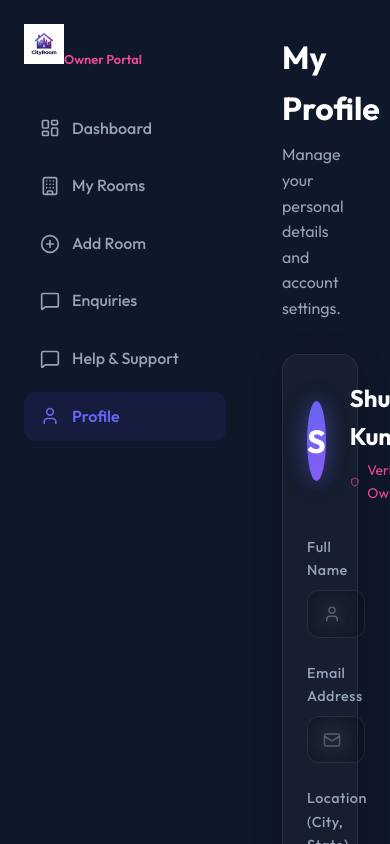
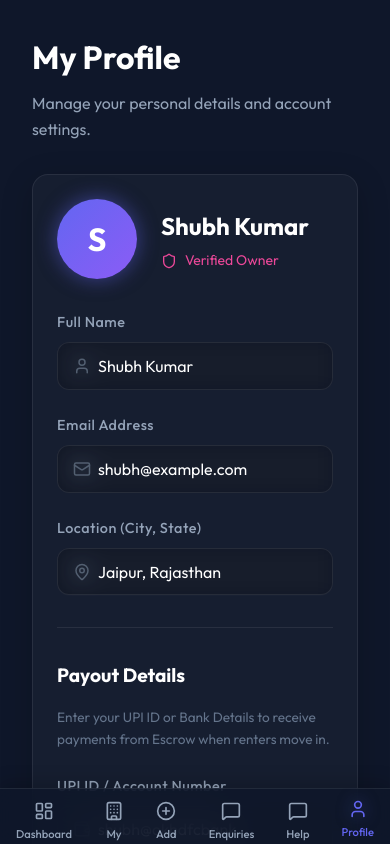
Before and after one commit to shubh-source/City-Room, a React (Vite) app: page /owner/profile in a window 390 px wide. Shown: the top 844 px of the page. Built offline with nearby package versions, Linux system fonts and the light colour scheme.

Commit message:
Update mobile UI and add KYC section

```diff
--- a/src/components/OwnerLayout.jsx
+++ b/src/components/OwnerLayout.jsx
@@ -15,17 +15,16 @@ const OwnerLayout = () => {
 
   return (
     <div style={{ display: 'flex', minHeight: '100vh', backgroundColor: 'var(--bg-color)' }}>
-      {/* Sidebar Navigation */}
-      <nav style={{
+      {/* Sidebar Navigation (Desktop) */}
+      <nav className="desktop-only" style={{
         width: '250px',
         backgroundColor: 'var(--surface-color)',
         borderRight: '1px solid var(--border-color)',
-        display: 'flex',
         flexDirection: 'column',
         padding: '1.5rem'
       }}>
         <div style={{ marginBottom: '2rem' }}>
-          <img src="/logo.png" alt="CityRoom Logo" style={{ height: '40px', objectFit: 'contain' }} />
+          <img src="/logo.png" alt="CityRoom Logo" style={{ height: '40px', objectFit: 'contain', borderRadius: '8px' }} />
           <span style={{ fontSize: '0.8rem', color: 'var(--secondary-color)', fontWeight: '600' }}>Owner Portal</span>
         </div>
 
@@ -77,9 +76,26 @@ const OwnerLayout = () => {
       </nav>
 
       {/* Main Content Area */}
-      <main style={{ flex: 1, padding: '2rem', overflowY: 'auto' }}>
+      <main className="layout-container" style={{ flex: 1, padding: '2rem', overflowY: 'auto' }}>
         <Outlet />
       </main>
+
+      {/* Bottom Navigation (Mobile) */}
+      <nav className="mobile-only mobile-bottom-nav">
+        {navItems.map(item => {
+          const isActive = location.pathname === item.path;
+          return (
+            <Link
+              key={item.path}
+              to={item.path}
+              className={`mobile-nav-item ${isActive ? 'active' : ''}`}
+            >
+              {item.icon}
+              <span>{item.label.split(' ')[0]}</span>
+            </Link>
+          )
+        })}
+      </nav>
     </div>
   );
 };
--- a/src/components/RenterLayout.jsx
+++ b/src/components/RenterLayout.jsx
@@ -14,7 +14,7 @@ const RenterLayout = () => {
   return (
     <div style={{ display: 'flex', flexDirection: 'column', minHeight: '100vh', backgroundColor: 'var(--bg-color)' }}>
       {/* Top Navigation Bar */}
-      <nav style={{
+      <nav className="top-nav-mobile" style={{
         backgroundColor: 'var(--surface-color)',
         borderBottom: '1px solid var(--border-color)',
         padding: '1rem 2rem',
@@ -26,9 +26,9 @@ const RenterLayout = () => {
         zIndex: 10
       }}>
         <div style={{ display: 'flex', alignItems: 'center', gap: '2rem' }}>
-          <img src="/logo.png" alt="CityRoom Logo" style={{ height: '32px', margin: 0, objectFit: 'contain' }} />
+          <img src="/logo.png" alt="CityRoom Logo" style={{ height: '32px', margin: 0, objectFit: 'contain', borderRadius: '8px' }} />
 
-          <div style={{ display: 'flex', gap: '1rem' }}>
+          <div className="desktop-only" style={{ gap: '1rem' }}>
             {navItems.map(item => {
               const isActive = location.pathname === item.path || (item.path !== '/renter' && location.pathname.startsWith(item.path));
               return (
@@ -76,7 +76,7 @@ const RenterLayout = () => {
       </nav>
 
       {/* Main Content Area */}
-      <main style={{ flex: 1, padding: '2rem', maxWidth: '1200px', width: '100%', margin: '0 auto', display: 'flex', flexDirection: 'column' }}>
+      <main className="layout-container" style={{ flex: 1, padding: '2rem', maxWidth: '1200px', width: '100%', margin: '0 auto', display: 'flex', flexDirection: 'column' }}>
         <div style={{ flex: 1 }}>
           <Outlet />
         </div>
@@ -87,6 +87,23 @@ const RenterLayout = () => {
           <span style={{ fontWeight: 'bold', fontSize: '1rem', color: 'var(--primary-color)', letterSpacing: '0.5px' }}>UDVerse</span>
         </footer>
       </main>
+
+      {/* Bottom Navigation (Mobile) */}
+      <nav className="mobile-only mobile-bottom-nav">
+        {navItems.map(item => {
+          const isActive = location.pathname === item.path || (item.path !== '/renter' && location.pathname.startsWith(item.path));
+          return (
+            <Link
+              key={item.path}
+              to={item.path}
+              className={`mobile-nav-item ${isActive ? 'active' : ''}`}
+            >
+              {item.icon}
+              <span>{item.label}</span>
+            </Link>
+          );
+        })}
+      </nav>
     </div>
   );
 };
--- a/src/index.css
+++ b/src/index.css
@@ -239,3 +239,75 @@ select.input-field option {
 ::-webkit-scrollbar-thumb:hover {
   background: var(--text-muted);
 }
+
+/* =========================================
+   Mobile Responsiveness & Modern Layouts
+   ========================================= */
+
+.desktop-only {
+  display: flex;
+}
+.mobile-only {
+  display: none;
+}
+
+@media (max-width: 768px) {
+  .desktop-only {
+    display: none !important;
+  }
+
+  .mobile-only {
+    display: flex;
+  }
+
+  /* Modern Glass Bottom Navigation Bar */
+  .mobile-bottom-nav {
+    display: flex;
+    position: fixed;
+    bottom: 0;
+    left: 0;
+    width: 100%;
+    background: rgba(15, 23, 42, 0.85);
+    backdrop-filter: blur(16px);
+    -webkit-backdrop-filter: blur(16px);
+    border-top: 1px solid var(--glass-border);
+    z-index: 50;
+    justify-content: space-around;
+    padding: 0.75rem 0;
+    padding-bottom: env(safe-area-inset-bottom, 0.75rem); /* For iPhone notch */
+    box-shadow: 0 -4px 20px rgba(0,0,0,0.2);
+  }
+
+  .mobile-nav-item {
+    display: flex;
+    flex-direction: column;
+    align-items: center;
+    font-size: 0.7rem;
+    color: var(--text-secondary);
+    text-decoration: none;
+    gap: 0.3rem;
+    font-weight: 500;
+    transition: all 0.3s ease;
+  }
+
+  .mobile-nav-item.active {
+    color: var(--primary-color);
+    transform: translateY(-2px);
+  }
+
+  .mobile-nav-item.active svg {
+    filter: drop-shadow(0 0 8px var(--primary-glow));
+  }
+
+  /* Adjust Main layout to not hide behind bottom nav */
+  .layout-container {
+    flex-direction: column !important;
+    padding-bottom: 80px; /* Space for bottom nav */
+  }
+
+  /* Top Nav fixes for mobile */
+  .top-nav-mobile {
+    padding: 1rem !important;
+    gap: 1rem !important;
+  }
+}
--- a/src/pages/Splash.jsx
+++ b/src/pages/Splash.jsx
@@ -15,7 +15,7 @@ const Splash = () => {
           display: 'flex', alignItems: 'center', justifyContent: 'center', marginBottom: '1.5rem',
           boxShadow: '0 8px 32px var(--primary-glow)'
         }}>
-          <img src="/logo.png" alt="CityRoom Logo" style={{ width: '50px', height: '50px', objectFit: 'contain' }} />
+          <img src="/logo.png" alt="CityRoom Logo" style={{ width: '50px', height: '50px', objectFit: 'contain', borderRadius: '12px' }} />
         </div>
         <h1 className="font-bold mb-2" style={{
           fontSize: '3rem',
--- a/src/pages/shared/Profile.jsx
+++ b/src/pages/shared/Profile.jsx
@@ -94,7 +94,7 @@ const Profile = () => {
             </div>
           </div>
 
-          {isOwner && (
+          {isOwner ? (
             <>
               <hr style={{ border: 'none', borderTop: '1px solid var(--glass-border)', margin: '2rem 0' }} />
               <h3 style={{ fontSize: '1.2rem', fontWeight: 'bold', marginBottom: '1rem' }}>Payout Details</h3>
@@ -117,6 +117,55 @@ const Profile = () => {
                 </div>
               </div>
             </>
+          ) : (
+            <>
+              <hr style={{ border: 'none', borderTop: '1px solid var(--glass-border)', margin: '2rem 0' }} />
+              <div style={{ display: 'flex', justifyContent: 'space-between', alignItems: 'center', marginBottom: '1rem' }}>
+                <h3 style={{ fontSize: '1.2rem', fontWeight: 'bold' }}>KYC Verification</h3>
+                <span style={{ backgroundColor: 'rgba(245, 158, 11, 0.1)', color: 'var(--warning-color)', padding: '0.25rem 0.75rem', borderRadius: '1rem', fontSize: '0.8rem', fontWeight: 'bold' }}>Pending Verification</span>
+              </div>
+              <p style={{ color: 'var(--text-muted)', fontSize: '0.85rem', marginBottom: '1.5rem' }}>
+                Upload your Aadhar or PAN card to complete your KYC. This builds trust with owners and enables instant booking.
+              </p>
+
+              <div className="input-group">
+                <label className="input-label">Document Type</label>
+                <select
+                  className="input-field"
+                  disabled={!isEditing}
+                  defaultValue="aadhar"
+                >
+                  <option value="aadhar">Aadhar Card</option>
+                  <option value="pan">PAN Card</option>
+                  <option value="passport">Passport</option>
+                </select>
+              </div>
+
+              <div className="input-group">
+                <label className="input-label">Document Number</label>
+                <div style={{ position: 'relative' }}>
+                  <Shield size={18} style={{ position: 'absolute', left: '1rem', top: '50%', transform: 'translateY(-50%)', color: 'var(--text-muted)' }} />
+                  <input
+                    type="text"
+                    className="input-field"
+                    style={{ paddingLeft: '2.5rem' }}
+                    placeholder="Enter ID Number"
+                    disabled={!isEditing}
+                  />
+                </div>
+              </div>
+
+              <div className="input-group">
+                <label className="input-label">Upload Document Photo</label>
+                <input
+                  type="file"
+                  className="input-field"
+                  disabled={!isEditing}
+                  accept="image/*,.pdf"
+                  style={{ padding: '0.6rem 1rem' }}
+                />
+              </div>
+            </>
           )}
 
           <div style={{ display: 'flex', justifyContent: 'flex-end', marginTop: '2rem' }}>
```
